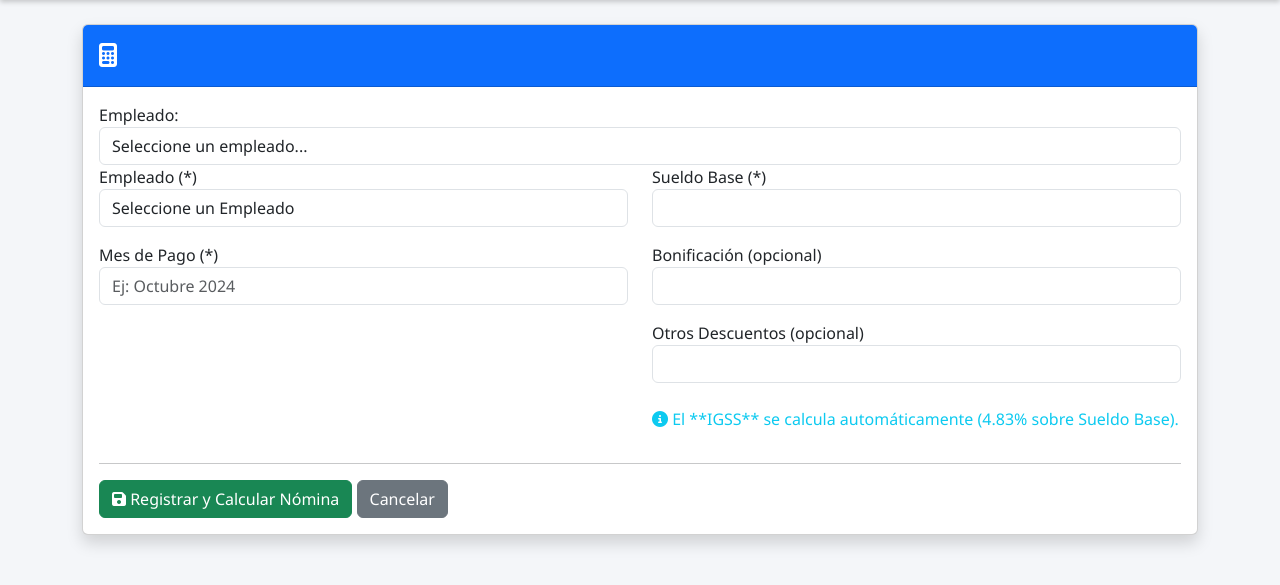
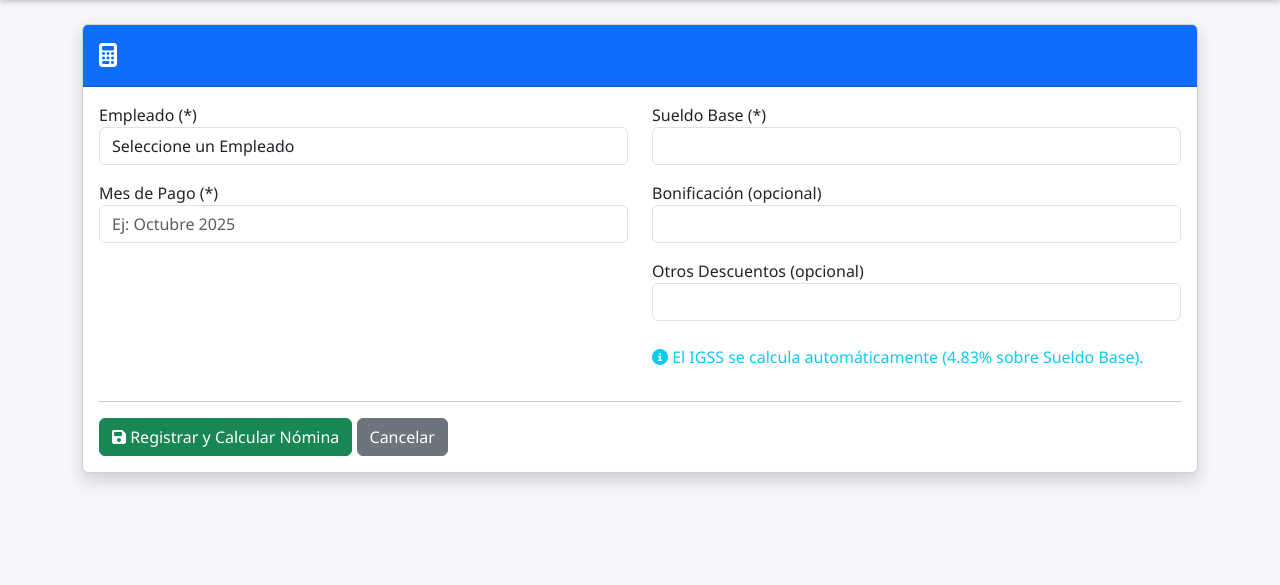
Before and after one commit to GabrielChinchilla-P/Pfinal, a CodeIgniter 4 app: the page made by app/Views/nomina/create.php in a window 1280 px wide. Shown: the part 57-642 px from the top of the page. Run offline with PHP 8.4 and a stand-in for CodeIgniter, Linux system fonts and the light colour scheme; the template is opened without the code that fills it, so the values that code supplies are empty; some libraries are stand-ins or nearby versions.

Commit message:
Se Modifica segunda vez el formulario de edición

```diff
--- a/app/Views/nomina/create.php
+++ b/app/Views/nomina/create.php
@@ -4,21 +4,11 @@
     <div class="card-header py-3 bg-primary text-white">
         <h1 class="h4 mb-0"><i class="fa-solid fa-calculator"></i> <?= esc($title); ?></h1>
     </div>
+
     <div class="card-body">
 
-        <label for="id_empleado">Empleado:</label>
-        <select name="id_empleado" id="id_empleado" class="form-control" required>
-            <option value="">Seleccione un empleado...</option>
-            <?php foreach ($empleados as $empleado): ?>
-            <option value="<?= esc($empleado['id_empleado']); ?>"
-                <?= set_select('id_empleado', $empleado['id_empleado']); ?>>
-                <?= esc($empleado['nombre']); ?> <?= esc($empleado['apellido']); ?> (<?= esc($empleado['usuario']); ?>)
-            </option>
-            <?php endforeach; ?>
-        </select>
-
         <!-- Manejo de Errores de Validación -->
-        <?php if ($validation->getErrors()): ?>
+        <?php if (isset($validation) && $validation->getErrors()): ?>
             <div class="alert alert-danger" role="alert">
                 <h4 class="alert-heading">¡Error de Validación!</h4>
                 <ul>
@@ -40,21 +30,25 @@
                         <label for="id_empleado">Empleado (*)</label>
                         <select name="id_empleado" id="id_empleado" class="form-control" required>
                             <option value="">Seleccione un Empleado</option>
+                            <?php if (!empty($empleados)): ?>
                                 <?php foreach ($empleados as $empleado): ?>
-                            <!-- selected si es el valor antiguo (old) -->
                                     <option value="<?= esc($empleado['id_usuario']); ?>"
                                         <?= set_select('id_empleado', $empleado['id_usuario']); ?>>
-                                <?= esc($empleado['nombre']); ?> (<?= esc($empleado['usuario']); ?>)
+                                        <?= esc($empleado['nombre']); ?> <?= esc($empleado['apellido']); ?>
+                                        (<?= esc($empleado['usuario']); ?>)
                                     </option>
                                 <?php endforeach; ?>
+                            <?php else: ?>
+                                <option value="">No hay empleados registrados</option>
+                            <?php endif; ?>
                         </select>
                     </div>
 
                     <div class="form-group mb-3">
                         <label for="mes">Mes de Pago (*)</label>
-                        <!-- Recomendamos usar input type=month si es soportado, sino text con formato -->
-                        <input type="text" name="mes" id="mes" class="form-control" placeholder="Ej: Octubre 2024"
-                            required value="<?= set_value('mes', date('M Y')); ?>">
+                        <input type="text" name="mes" id="mes" class="form-control"
+                            placeholder="Ej: Octubre 2025" required
+                            value="<?= set_value('mes', date('F Y')); ?>">
                     </div>
                 </div>
 
@@ -79,16 +73,16 @@
                     </div>
 
                     <p class="text-info mt-4">
-                        <i class="fa-solid fa-circle-info"></i> El **IGSS** se calcula automáticamente (4.83% sobre
-                        Sueldo Base).
+                        <i class="fa-solid fa-circle-info"></i> El IGSS se calcula automáticamente (4.83% sobre Sueldo Base).
                     </p>
                 </div>
             </div>
 
             <hr>
 
-            <button type="submit" class="btn btn-success"><i class="fa-solid fa-floppy-disk"></i> Registrar y Calcular
-                Nómina</button>
+            <button type="submit" class="btn btn-success">
+                <i class="fa-solid fa-floppy-disk"></i> Registrar y Calcular Nómina
+            </button>
             <a href="<?= base_url('nomina'); ?>" class="btn btn-secondary">Cancelar</a>
 
         </form>
```
Lines whose indentation alone changed are shown as unchanged.
